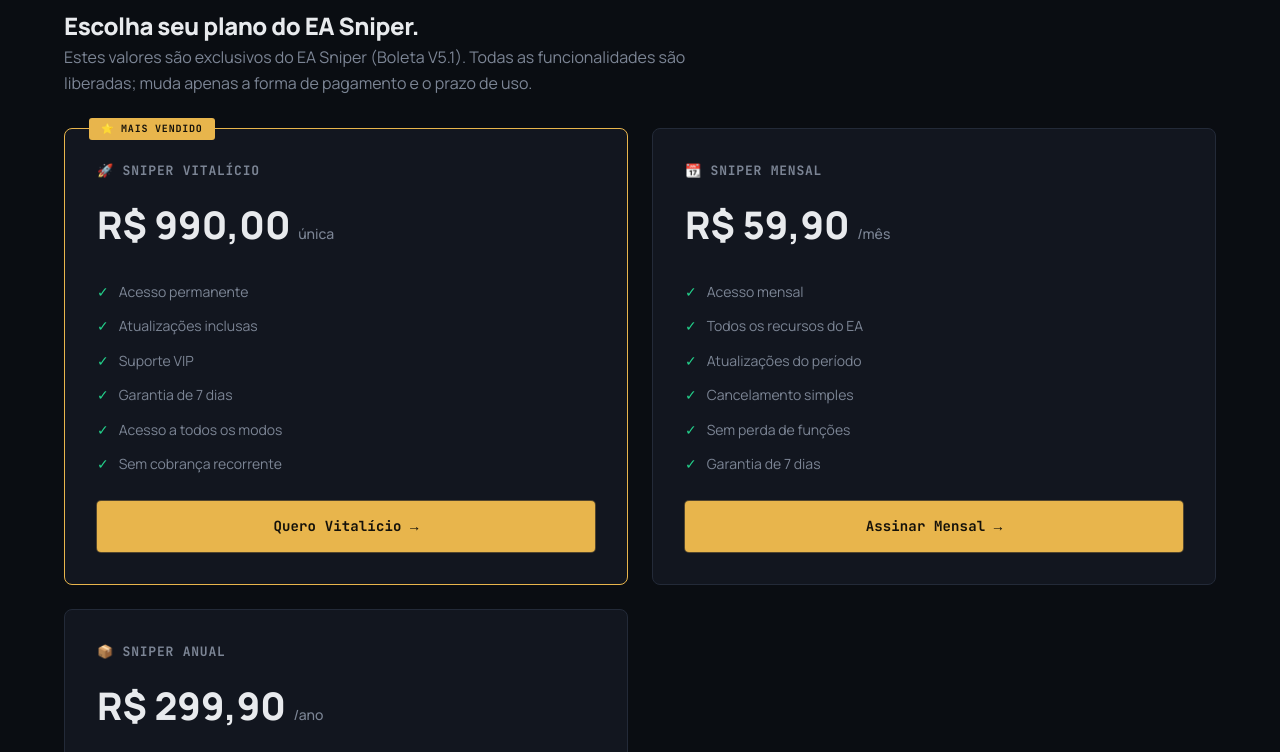
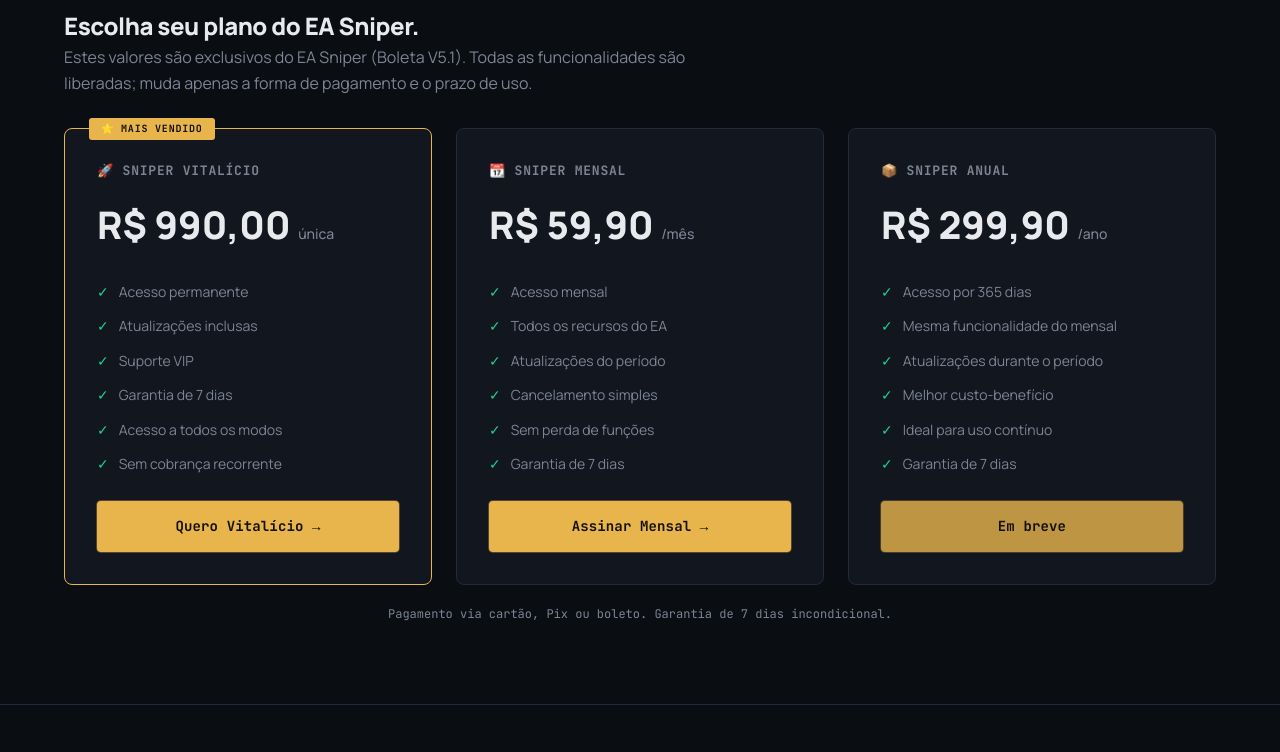
Before and after one commit to ludeciodias-netizen/easniper, a plain HTML site: page index.html in a window 1280 px wide. Shown: the part 4100-4852 px from the top of the page. Drawn offline with Linux system fonts and the light colour scheme.

Commit message:
Add files via upload

```diff
--- a/index.html
+++ b/index.html
@@ -540,7 +540,7 @@
         /* ===== PRICING ===== */
         .pricing-grid {
             display: grid;
-            grid-template-columns: 1fr 1fr;
+            grid-template-columns: repeat(3, minmax(0, 1fr));
             gap: 24px;
             margin-top: 32px;
         }
```
